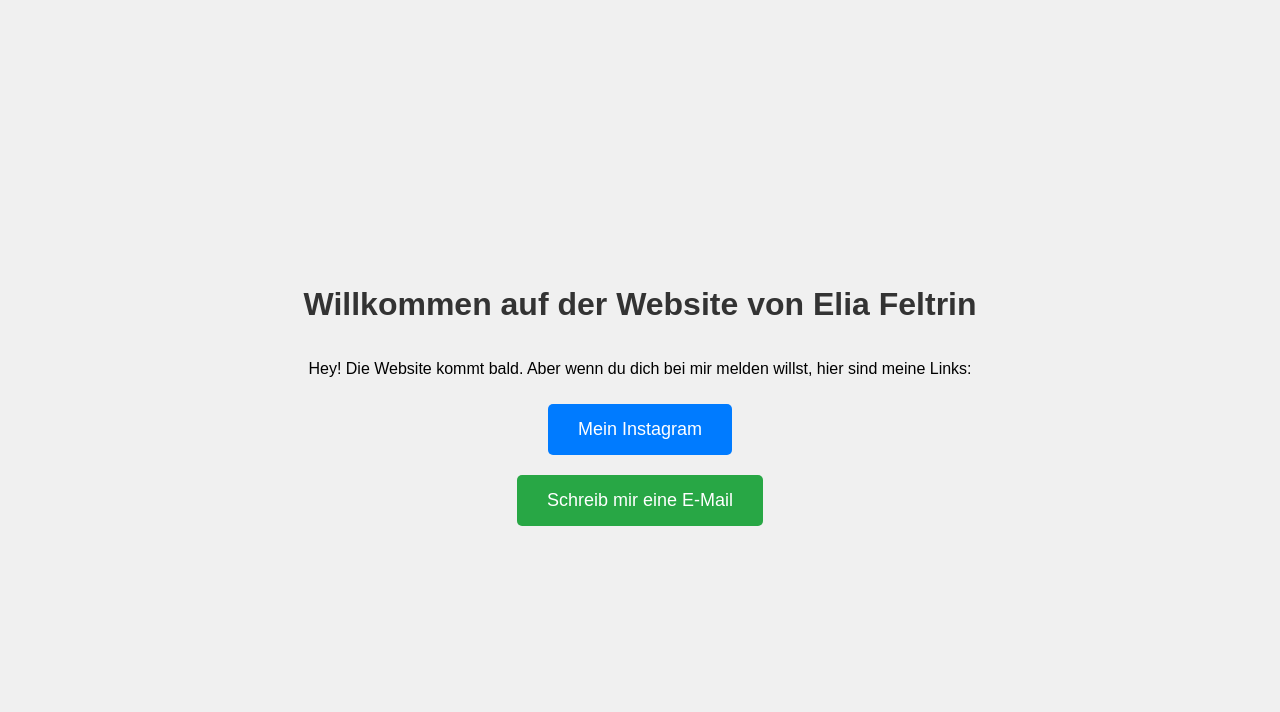
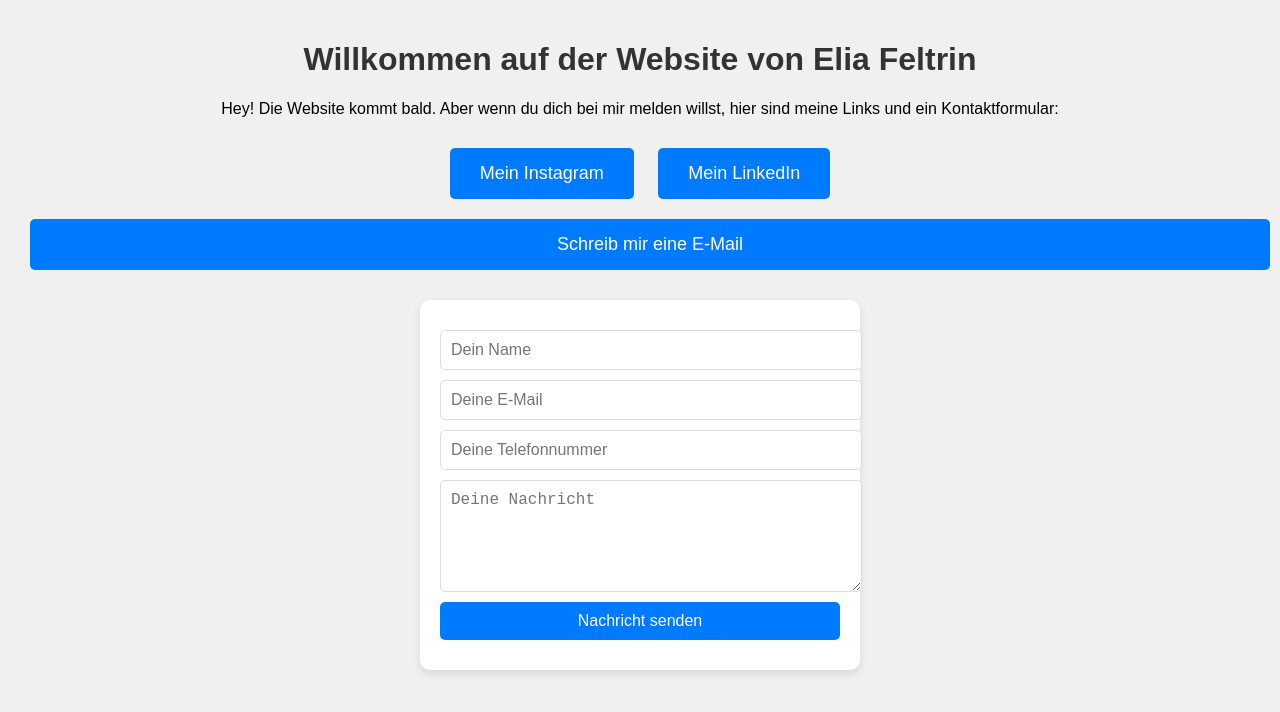
Before and after one commit to elialucafeltrin/Website, a plain HTML site: page index.html in a window 1280 px wide. Drawn offline with Linux system fonts and the light colour scheme.

Commit message:
Update index.html

```diff
--- a/index.html
+++ b/index.html
@@ -3,27 +3,26 @@
 <head>
     <meta charset="UTF-8">
     <meta name="viewport" content="width=device-width, initial-scale=1.0">
-    <meta name="description" content="Offizielle Website von Elia Feltrin. Erfahre mehr über mich, kontaktiere mich per E-Mail oder finde meinen Instagram-Account.">
-    <meta name="keywords" content="Elia Feltrin, Instagram, Kontakt, Website, elialucafeltrin">
+    <meta name="description" content="Offizielle Website von Elia Feltrin. Kontaktiere mich über dieses Formular, folge mir auf Instagram oder schreibe mir direkt eine E-Mail.">
+    <meta name="keywords" content="Kontaktformular, Elia Feltrin, Kontakt, Website, Instagram, LinkedIn">
     <meta name="author" content="Elia Feltrin">
-    <title>Elia Feltrin - Offizielle Website</title>
+    <title>Elia Feltrin - Kontakt</title>
     <style>
         body {
-            font-family: Aldhabi, sans-serif;
+            font-family: Arial, sans-serif;
             text-align: center;
             margin: 0;
-            padding: 0;
-            display: flex;
-            justify-content: center;
-            align-items: center;
-            flex-direction: column;
-            height: 100vh;
+            padding: 20px;
             background-color: #f0f0f0;
         }
         h1 {
             color: #333;
         }
-        a, button {
+        .links {
+            margin: 20px 0;
+        }
+        .links a, .links button {
+            display: inline-block;
             margin: 10px;
             padding: 15px 30px;
             font-size: 18px;
@@ -35,25 +34,76 @@
             cursor: pointer;
             transition: background-color 0.3s ease;
         }
-        a:hover, button:hover {
+        .links a:hover, .links button:hover {
             background-color: #0056b3;
         }
-        button {
+        .linkedin {
+            background-color: #0e76a8;
+        }
+        .linkedin:hover {
+            background-color: #084d74;
+        }
+        .email-btn {
             background-color: #28a745;
         }
+        .email-btn:hover {
+            background-color: #218838;
+        }
+        form {
+            background: white;
+            padding: 20px;
+            border-radius: 10px;
+            box-shadow: 0 4px 8px rgba(0, 0, 0, 0.1);
+            max-width: 400px;
+            margin: 20px auto;
+        }
+        input, textarea, button {
+            display: block;
+            width: 100%;
+            margin: 10px 0;
+            padding: 10px;
+            font-size: 16px;
+            border: 1px solid #ddd;
+            border-radius: 5px;
+        }
+        button {
+            background-color: #007bff;
+            color: white;
+            border: none;
+            cursor: pointer;
+        }
         button:hover {
-            background-color: #218838;
+            background-color: #0056b3;
         }
     </style>
 </head>
 <body>
     <h1>Willkommen auf der Website von Elia Feltrin</h1>
-    <p>Hey! Die Website kommt bald. Aber wenn du dich bei mir melden willst, hier sind meine Links:</p>
+    <p>Hey! Die Website kommt bald. Aber wenn du dich bei mir melden willst, hier sind meine Links und ein Kontaktformular:</p>
 
-    <!-- Instagram-Link -->
-    <a href="https://www.instagram.com/elialucafeltrin/" target="_blank">Mein Instagram</a>
+    <!-- Links -->
+    <div class="links">
+        <a href="https://www.instagram.com/elialucafeltrin/" target="_blank">Mein Instagram</a>
+        <a href="https://www.linkedin.com/in/elialucafeltrin/" target="_blank" class="linkedin">Mein LinkedIn</a>
+        <button onclick="location.href='mailto:elialucafeltrin@gmail.com'" class="email-btn">Schreib mir eine E-Mail</button>
+    </div>
 
-    <!-- E-Mail-Button -->
-    <button onclick="location.href='mailto:elialucafeltrin@gmail.com'">Schreib mir eine E-Mail</button>
+    <!-- Kontaktformular -->
+    <form action="https://formsubmit.co/elialucafeltrin@gmail.com" method="POST">
+        <!-- Name -->
+        <input type="text" name="name" placeholder="Dein Name" required>
+        <!-- E-Mail -->
+        <input type="email" name="email" placeholder="Deine E-Mail" required>
+        <!-- Telefonnummer -->
+        <input type="tel" name="phone" placeholder="Deine Telefonnummer">
+        <!-- Nachricht -->
+        <textarea name="message" rows="5" placeholder="Deine Nachricht" required></textarea>
+        <!-- Spam-Schutz -->
+        <input type="hidden" name="_captcha" value="false">
+        <!-- Weiterleitung (optional) -->
+        <input type="hidden" name="_next" value="https://elialucafeltrin.ch/thank-you.html">
+        <!-- Absenden -->
+        <button type="submit">Nachricht senden</button>
+    </form>
 </body>
 </html>
```
